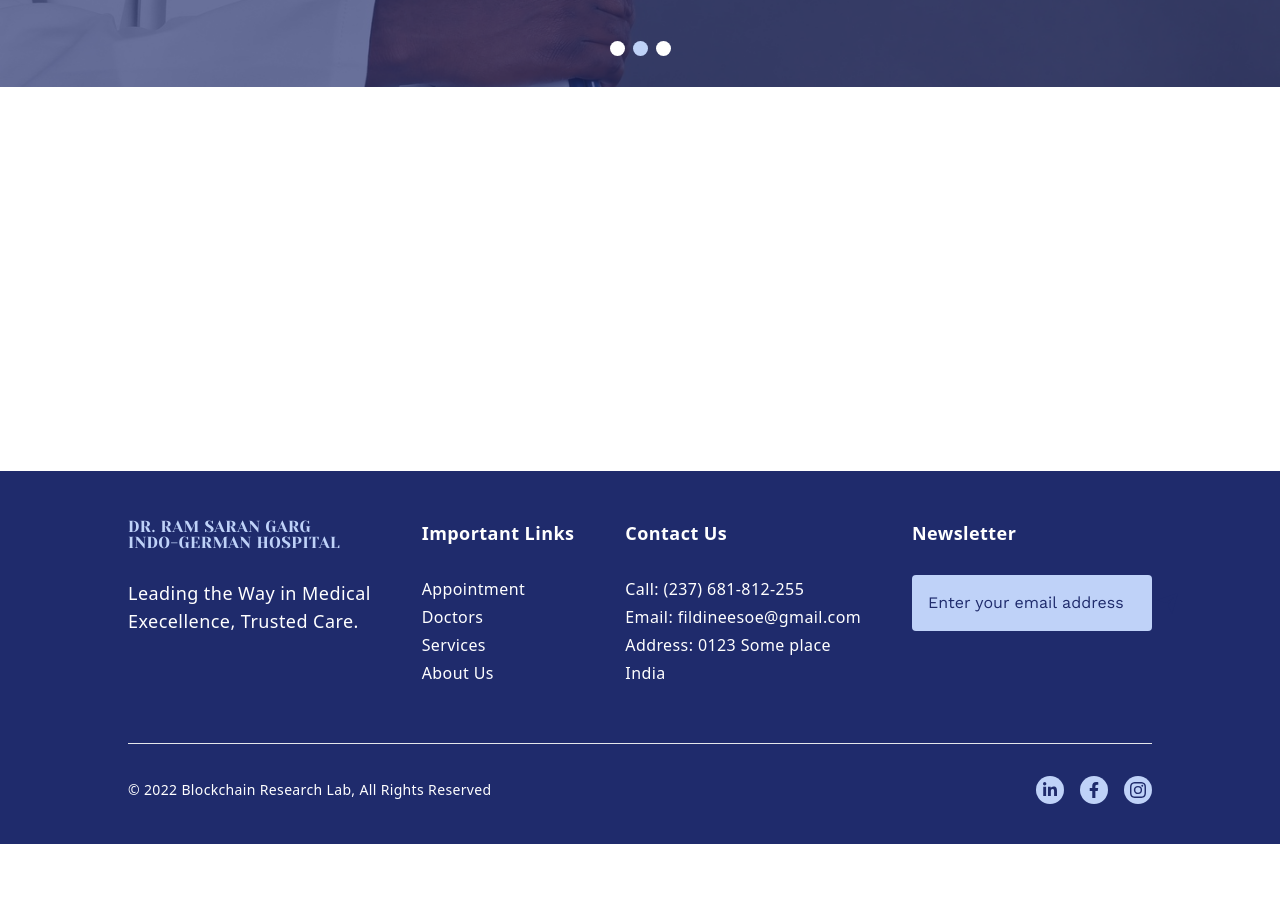
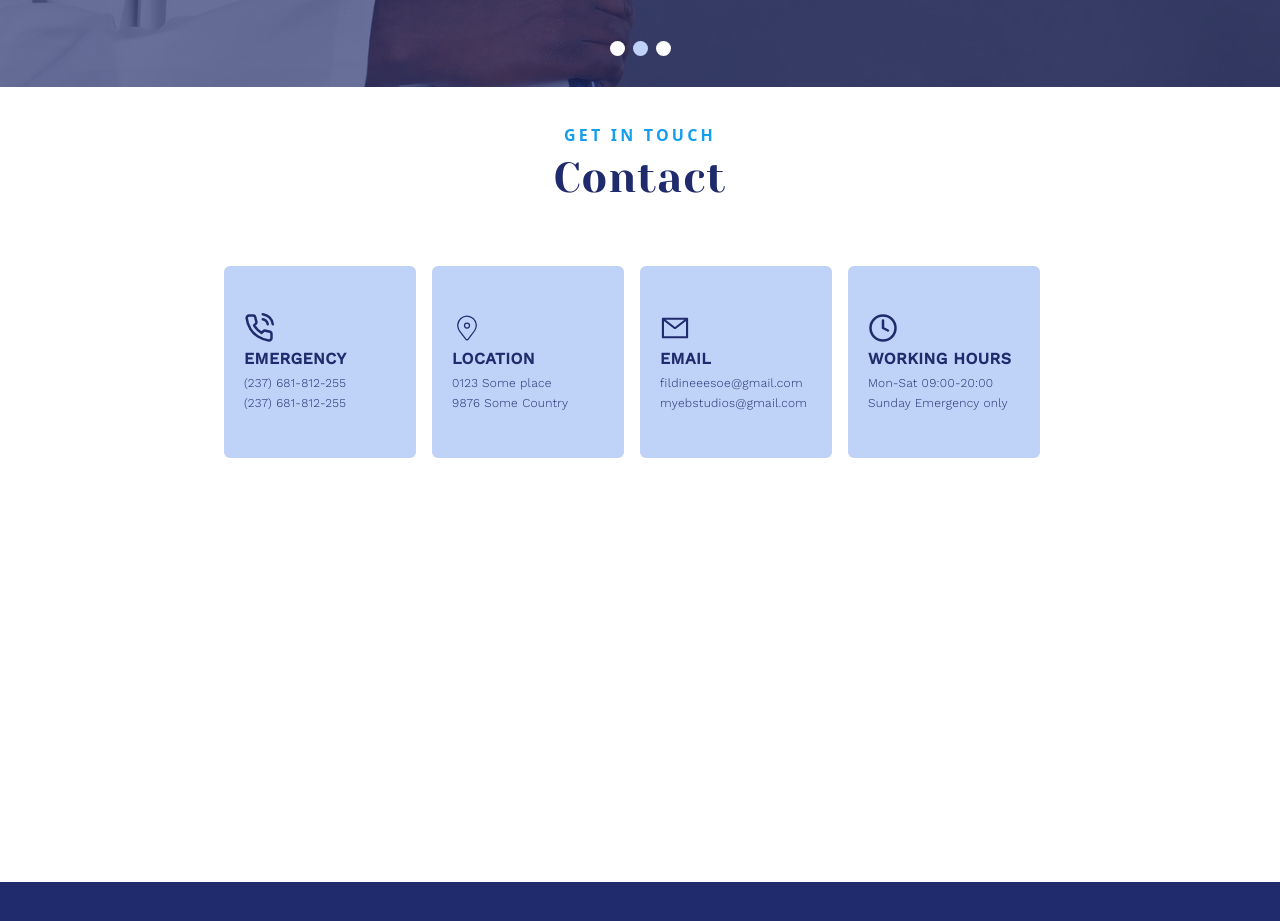
Before and after one commit to hospital-website/hospital-website, a React (Create React App) app: page /about in a window 1280 px wide. Shown: the part 1380-2301 px from the top of the page. Before the commit the page ends 2224 px from the top, so only its background shows below. Built offline with nearby package versions, Linux system fonts and the light colour scheme.

Commit message:
about us sc

```diff
--- a/src/Pages/About/About.js
+++ b/src/Pages/About/About.js
@@ -1,6 +1,7 @@
 import React from "react";
 import "./About.css";
 import Historybar from "../../Components/Historybar/Historybar";
+import ContactComp from "./../../Components/ContactComp/ContactComp";
 
 const About = () => {
   return (
@@ -247,6 +248,15 @@ const About = () => {
           ></div>
         </div> */}
       </section>
+      <section className="Contact-section mt-[36px]">
+        <p className="text-secondary uppercase font-[16px] md:font-[18px] font-bold tracking-[0.2rem] text-center">
+          get in touch
+        </p>
+        <p className="text-[30px] sm:text-[33px] md:text-[42px] font-yeseva text-primary mb-4 text-center">
+          Contact
+        </p>
+        <ContactComp />
+      </section>
     </>
   );
 };
```
